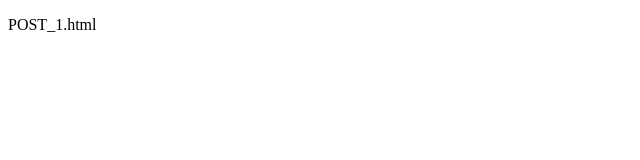
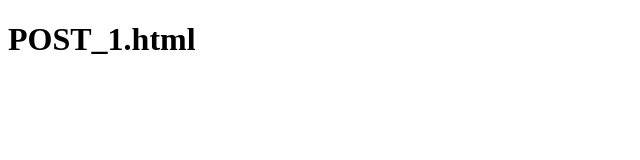
Before and after one commit to FabricioMarques/FabricioMarques.github.io, a plain HTML site: page POST_1.html in a window 1280 px wide. Shown: the whole page, without its empty margins (0-640 px from the left). Drawn offline with Linux system fonts and the light colour scheme.

Commit message:
teste post_1.html

```diff
--- a/POST_1.html
+++ b/POST_1.html
@@ -8,7 +8,7 @@
     </style>
 </head>
 <body>
-	<p>POST_1.html</p>
+	<h1>POST_1.html</h1>
 </body>
 
 </html>
```
